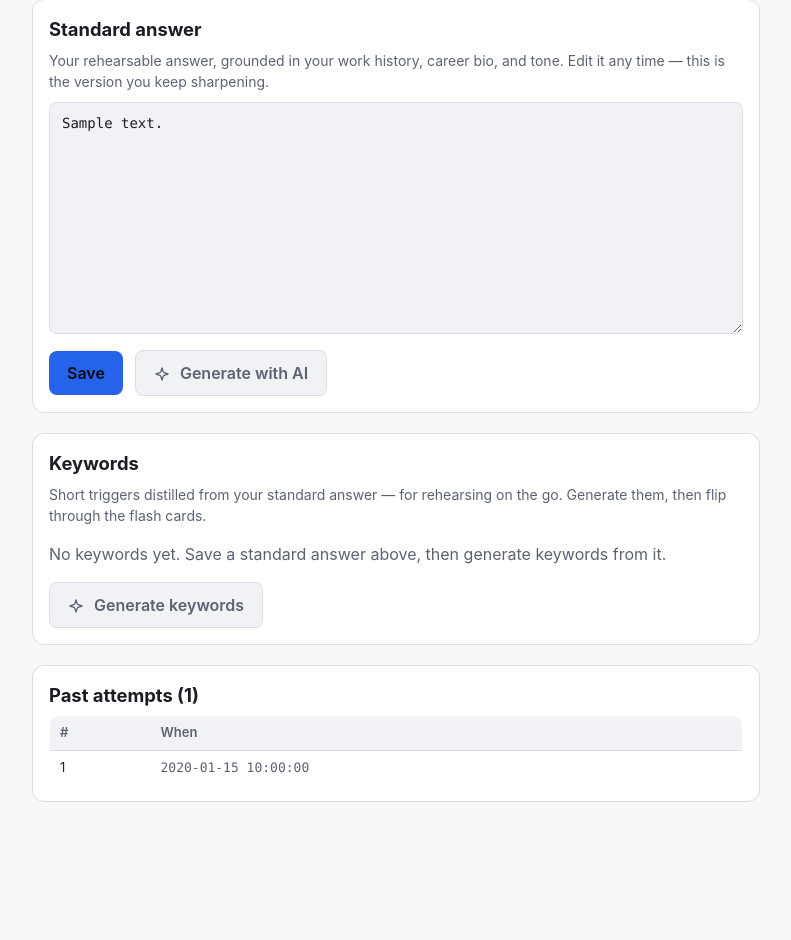
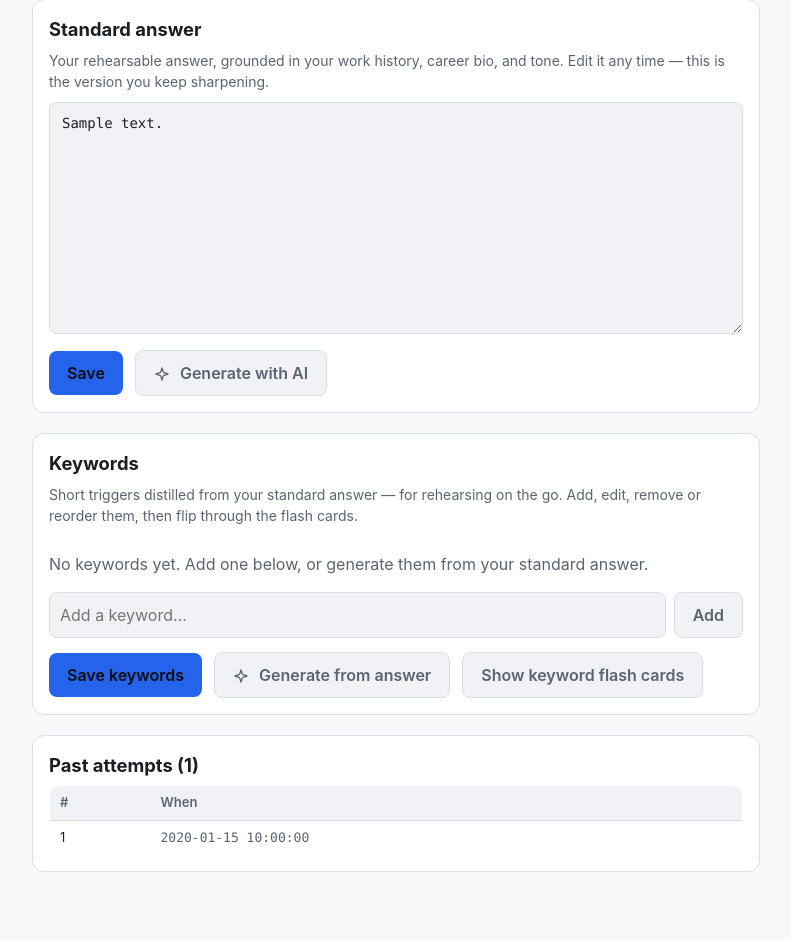
Before and after one commit to haleoworld/elevator, a FastAPI app: template backend/src/templates/practice_question.html in a window 1280 px wide. Shown: the part 926-1866 px from the top of the page, without its empty margins (244-1035 px from the left). Before the commit the page ends 1728 px from the top, so only its background shows below. Run offline with FastAPI, Linux system fonts and the light colour scheme; the template is opened without the code that fills it: most values are stand-ins (such as "Sample title", 1, 10 or a date in 2020); parts of the project's set-up code (start-up, migrations or seed data) failed here and were passed over; some libraries are stand-ins or nearby versions.

Commit message:
Add editable keyword flash cards to practice questions
Practice questions can already generate keyword triggers from a standard
answer; this makes that list editable so triggers can be curated for
on-the-go rehearsal.

- main.py: POST /practice/{id}/keywords route — normalises to one keyword
  per line (drop blanks, preserve order) and persists via set_keywords.
- practice_question.html: chip editor to add / edit / remove / drag-reorder
  keywords (pointer-based drag, touch + mouse), Save + Generate-from-answer
  actions, and a flash-card view. DOM node order is the source of truth.
- style.css: keyword-editor row + grip-handle styling.

Co-Authored-By: Claude Opus 4.8 (1M context) <noreply@anthropic.com>
Claude-Session: https://claude.ai/code/session_01F26ybUaccsbgtzequkZyVv

```diff
--- a/backend/src/main.py
+++ b/backend/src/main.py
@@ -2157,6 +2157,24 @@ def practice_generate_standard_answer(request: Request, question_id: int):
     return RedirectResponse(url=_rp(f"/practice/{question_id}"), status_code=303)
 
 
+@app.post("/practice/{question_id}/keywords")
+def practice_save_keywords(
+    request: Request,
+    question_id: int,
+    keywords: str = Form(""),
+):
+    if (r := auth.require_login(request)) is not None:
+        return r
+    if practice.get_question(question_id) is None:
+        raise HTTPException(status_code=404)
+    # Normalise: one keyword per line, drop blanks, preserve order.
+    cleaned = "\n".join(
+        line.strip() for line in keywords.splitlines() if line.strip()
+    )
+    practice.set_keywords(question_id, cleaned)
+    return RedirectResponse(url=_rp(f"/practice/{question_id}"), status_code=303)
+
+
 @app.post("/practice/{question_id}/keywords/generate")
 def practice_generate_keywords(request: Request, question_id: int):
     if (r := auth.require_login(request)) is not None:
--- a/backend/src/static/style.css
+++ b/backend/src/static/style.css
@@ -989,6 +989,84 @@ button:hover { filter: brightness(1.08); }
     color: var(--text);
 }
 
+/* editable keyword rows */
+.keyword-editor {
+    list-style: none;
+    margin: 0 0 12px;
+    padding: 0;
+    display: flex;
+    flex-direction: column;
+    gap: 8px;
+}
+.keyword-edit-row {
+    display: flex;
+    align-items: center;
+    gap: 8px;
+}
+.keyword-edit-row .kw-text {
+    flex: 1;
+    min-width: 0;
+    background: var(--panel-2);
+    color: var(--text);
+    border: 1px solid var(--border);
+    border-radius: 8px;
+    padding: 8px 10px;
+    font: inherit;
+}
+.kw-handle {
+    flex-shrink: 0;
+    width: 28px;
+    height: 32px;
+    display: flex;
+    align-items: center;
+    justify-content: center;
+    color: var(--muted);
+    font-size: 18px;
+    line-height: 1;
+    cursor: grab;
+    touch-action: none;        /* let the handle drag instead of scrolling */
+    user-select: none;
+}
+.kw-handle:active { cursor: grabbing; }
+.keyword-edit-row.dragging {
+    opacity: 0.85;
+    background: var(--panel-2);
+    border-radius: 8px;
+    box-shadow: 0 2px 10px rgba(0, 0, 0, 0.35);
+}
+.kw-iconbtn {
+    width: 32px;
+    height: 32px;
+    display: flex;
+    align-items: center;
+    justify-content: center;
+    background: var(--panel-2);
+    border: 1px solid var(--border);
+    border-radius: 8px;
+    color: var(--muted);
+    font-size: 16px;
+    line-height: 1;
+    cursor: pointer;
+}
+.kw-iconbtn:hover { color: var(--text); }
+.kw-iconbtn:disabled { opacity: 0.35; cursor: default; }
+.kw-iconbtn.kw-del:hover { color: var(--danger, #e5534b); border-color: var(--danger, #e5534b); }
+.kw-add {
+    display: flex;
+    gap: 8px;
+    margin-bottom: 14px;
+}
+.kw-add #kw-new {
+    flex: 1;
+    min-width: 0;
+    background: var(--panel-2);
+    color: var(--text);
+    border: 1px solid var(--border);
+    border-radius: 8px;
+    padding: 8px 10px;
+    font: inherit;
+}
+
 /* flash card carousel */
 #flashcards {
     display: flex;
--- a/backend/src/templates/practice_question.html
+++ b/backend/src/templates/practice_question.html
@@ -137,22 +137,21 @@
 
     <section class="section">
         <div class="sectionhead"><h2>Keywords</h2></div>
-        <p class="blurb">Short triggers distilled from your standard answer — for rehearsing on the go. Generate them, then flip through the flash cards.</p>
-        {% if keyword_list %}
-        <ul class="keyword-chips">
-            {% for k in keyword_list %}<li class="keyword-chip">{{ k }}</li>{% endfor %}
-        </ul>
-        {% else %}
-        <p class="muted">No keywords yet. Save a standard answer above, then generate keywords from it.</p>
-        {% endif %}
-        <div class="actions">
-            <form method="post" action="{{ root_path }}/practice/{{ question.id }}/keywords/generate" style="display:inline;">
-                <button type="submit" class="secondary-btn">{{ icon('sparkles') }} Generate keywords</button>
-            </form>
-            {% if keyword_list %}
-            <button type="button" class="secondary-btn" onclick="openFlashcards()">Show keyword flash cards</button>
-            {% endif %}
-        </div>
+        <p class="blurb">Short triggers distilled from your standard answer — for rehearsing on the go. Add, edit, remove or reorder them, then flip through the flash cards.</p>
+        <form id="kw-form" method="post" action="{{ root_path }}/practice/{{ question.id }}/keywords">
+            <input type="hidden" name="keywords" id="kw-hidden">
+            <ul id="kw-editor" class="keyword-editor"></ul>
+            <p class="muted" id="kw-empty" hidden>No keywords yet. Add one below, or generate them from your standard answer.</p>
+            <div class="kw-add">
+                <input type="text" id="kw-new" placeholder="Add a keyword…" autocomplete="off">
+                <button type="button" class="secondary-btn" onclick="kwAdd()">Add</button>
+            </div>
+            <div class="actions">
+                <button type="submit">Save keywords</button>
+                <button type="submit" class="secondary-btn" formaction="{{ root_path }}/practice/{{ question.id }}/keywords/generate" formnovalidate>{{ icon('sparkles') }} Generate from answer</button>
+                <button type="button" class="secondary-btn" onclick="openFlashcards()">Show keyword flash cards</button>
+            </div>
+        </form>
     </section>
 </div>
 
@@ -258,6 +257,100 @@
 })();
 </script>
 
+<script>
+(function () {
+    // Editable / removable / drag-reorderable keyword chips. The DOM is the
+    // source of truth (order = node order), so drag just moves nodes around.
+    const editor = document.getElementById('kw-editor');
+    const emptyMsg = document.getElementById('kw-empty');
+    const form = document.getElementById('kw-form');
+    const newInput = document.getElementById('kw-new');
+
+    function updateEmpty() { emptyMsg.hidden = editor.children.length > 0; }
+
+    // Pointer-based drag reorder via the grip handle — works on touch + mouse.
+    function attachDrag(handle, li) {
+        handle.addEventListener('pointerdown', (e) => {
+            e.preventDefault();
+            li.classList.add('dragging');
+            handle.setPointerCapture(e.pointerId);
+
+            const onMove = (ev) => {
+                const y = ev.clientY;
+                const others = [...editor.querySelectorAll('.keyword-edit-row:not(.dragging)')];
+                let before = null;
+                for (const r of others) {
+                    const box = r.getBoundingClientRect();
+                    if (y < box.top + box.height / 2) { before = r; break; }
+                }
+                if (before) editor.insertBefore(li, before);
+                else editor.appendChild(li);
+            };
+            const onUp = () => {
+                li.classList.remove('dragging');
+                try { handle.releasePointerCapture(e.pointerId); } catch (_) {}
+                handle.removeEventListener('pointermove', onMove);
+                handle.removeEventListener('pointerup', onUp);
+                handle.removeEventListener('pointercancel', onUp);
+            };
+            handle.addEventListener('pointermove', onMove);
+            handle.addEventListener('pointerup', onUp);
+            handle.addEventListener('pointercancel', onUp);
+        });
+    }
+
+    function makeRow(value) {
+        const li = document.createElement('li');
+        li.className = 'keyword-edit-row';
+
+        const handle = document.createElement('span');
+        handle.className = 'kw-handle';
+        handle.textContent = '⠿';
+        handle.setAttribute('aria-label', 'Drag to reorder');
+
+        const txt = document.createElement('input');
+        txt.type = 'text';
+        txt.className = 'kw-text';
+        txt.value = value;
+
+        const del = document.createElement('button');
+        del.type = 'button';
+        del.className = 'kw-iconbtn kw-del';
+        del.textContent = '×';
+        del.setAttribute('aria-label', 'Remove keyword');
+        del.addEventListener('click', () => { li.remove(); updateEmpty(); });
+
+        attachDrag(handle, li);
+        li.append(handle, txt, del);
+        return li;
+    }
+
+    window.kwAdd = function () {
+        const v = newInput.value.trim();
+        if (!v) return;
+        editor.appendChild(makeRow(v));
+        newInput.value = '';
+        updateEmpty();
+        newInput.focus();
+    };
+
+    // Enter in the add box adds a keyword instead of submitting the form.
+    newInput.addEventListener('keydown', (e) => {
+        if (e.key === 'Enter') { e.preventDefault(); window.kwAdd(); }
+    });
+
+    // On Save, read keywords in current DOM order (trim + drop blanks).
+    form.addEventListener('submit', () => {
+        const vals = [...editor.querySelectorAll('.kw-text')]
+            .map((i) => i.value.trim()).filter(Boolean);
+        document.getElementById('kw-hidden').value = vals.join('\n');
+    });
+
+    ({{ keyword_list | tojson }}).forEach((v) => editor.appendChild(makeRow(v)));
+    updateEmpty();
+})();
+</script>
+
 <section class="section">
     <div class="sectionhead"><h2>Past attempts ({{ sessions|length }})</h2></div>
     {% if sessions %}
```
